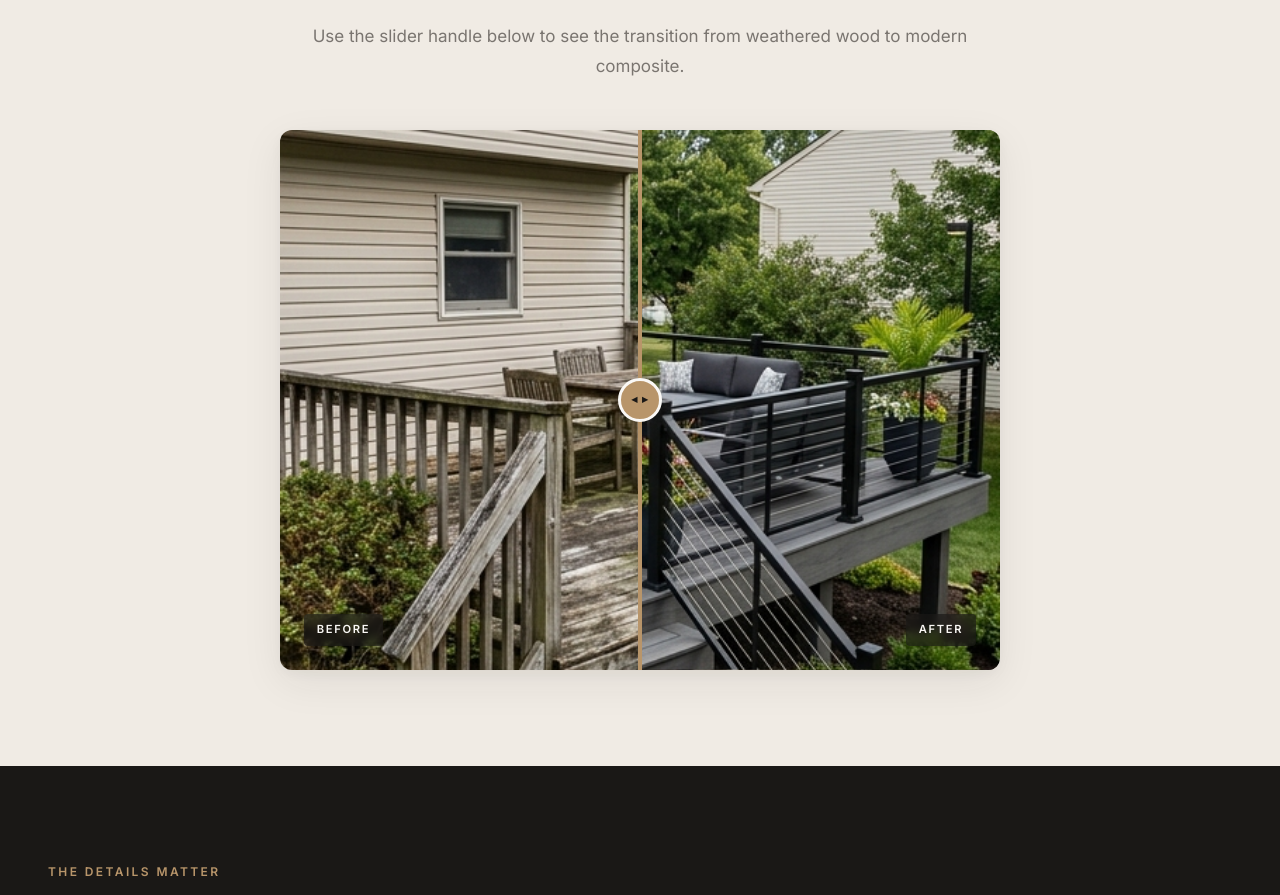
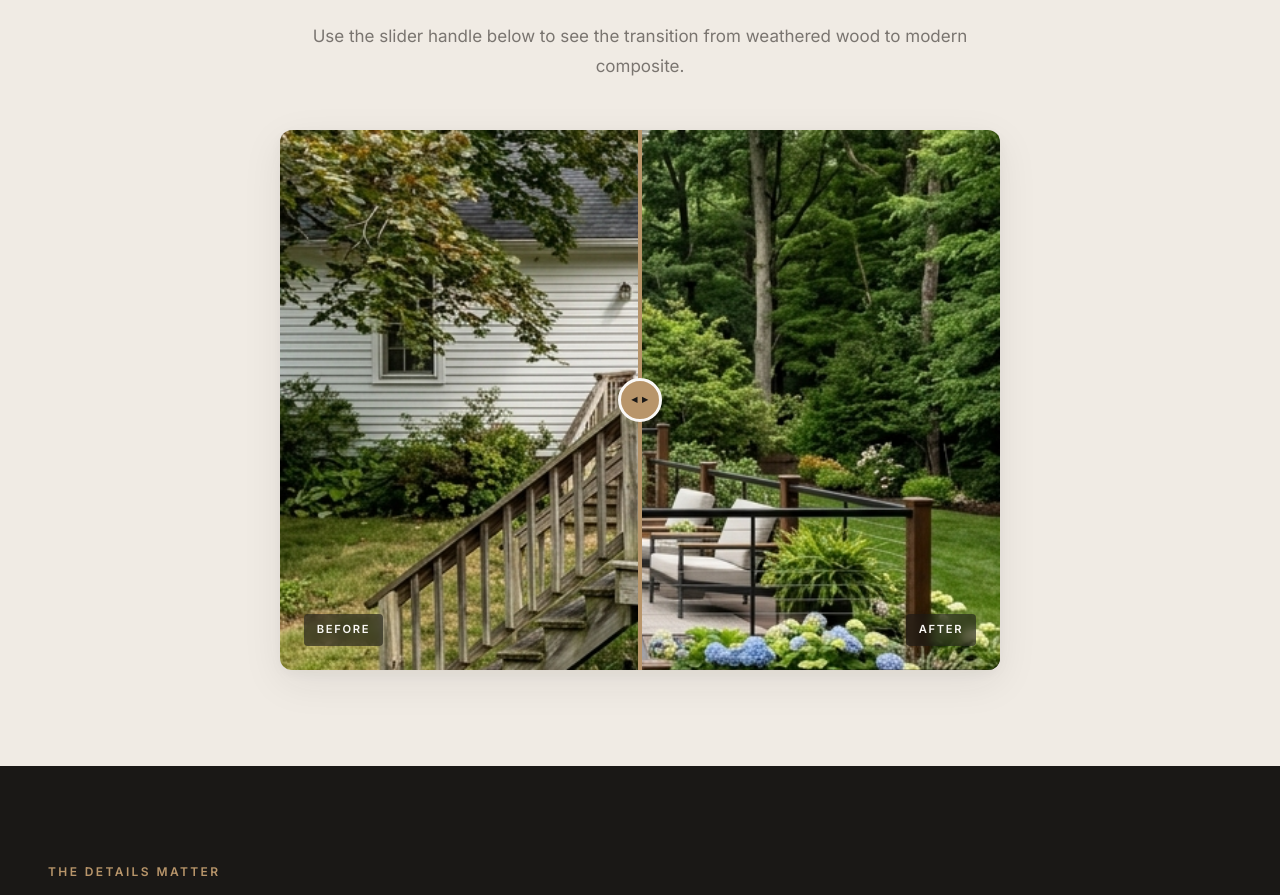
Before and after one commit to alissonoborges/skills-deck-builders, a plain HTML site: page deck-replacement.html in a window 1280 px wide. Shown: the part 1600-2495 px from the top of the page. Drawn offline with nearby package versions, Linux system fonts and the light colour scheme.

Commit message:
Add and configure new full-width deck-before-full and deck-after-full images for the slider

```diff
--- a/deck-replacement.html
+++ b/deck-replacement.html
@@ -135,11 +135,11 @@
 
         <div class="ba-slider" id="ba-slider">
           <div class="ba-before">
-            <img src="images/before-after.png" alt="Before: outdated pressure-treated deck with deteriorating railings">
+            <img src="images/deck-before-full.png" alt="Before: outdated pressure-treated deck with deteriorating railings">
             <span class="ba-label ba-label--before">Before</span>
           </div>
           <div class="ba-after">
-            <img src="images/before-after.png" alt="After: modern composite deck with premium black railings and integrated LED lighting">
+            <img src="images/deck-after-full.png" alt="After: modern composite deck with premium black railings and integrated LED lighting">
             <span class="ba-label ba-label--after">After</span>
           </div>
           <div class="ba-handle"></div>
```
Also changed, not shown: index.html (+2 -2 lines), images/deck-after-full.png (added), images/deck-before-full.png (added).
